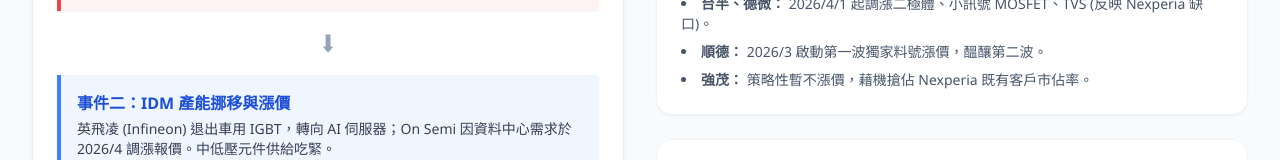
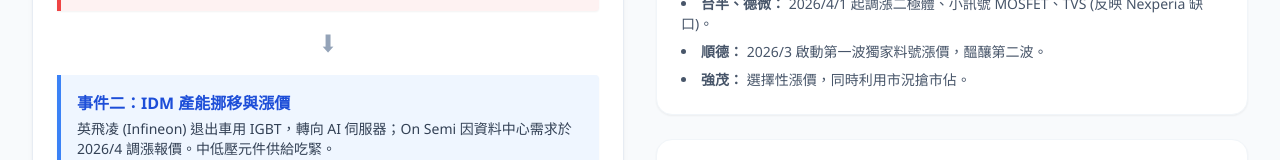
Before and after one commit to JimmyLoooong/power-semi-2026, a plain HTML site: page index.html in a window 1280 px wide. Shown: the part 787-947 px from the top of the page. Drawn offline with nearby package versions, Linux system fonts and the light colour scheme.

Commit message:
Update index.html

```diff
--- a/index.html
+++ b/index.html
@@ -136,7 +136,7 @@
                             <li><strong>On Semi：</strong> 2026/4/1 起調漲部分料號。</li>
                             <li><strong>台半、德微：</strong> 2026/4/1 起調漲二極體、小訊號 MOSFET、TVS (反映 Nexperia 缺口)。</li>
                             <li><strong>順德：</strong> 2026/3 啟動第一波獨家料號漲價，醞釀第二波。</li>
-                            <li><strong>強茂：</strong> 策略性暫不漲價，藉機搶佔 Nexperia 既有客戶市佔率。</li>
+                            <li><strong>強茂：</strong> 選擇性漲價，同時利用市況搶市佔。</li>
                         </ul>
                     </div>
                     <div class="bg-white p-6 rounded-2xl shadow-sm border border-slate-100">
```
